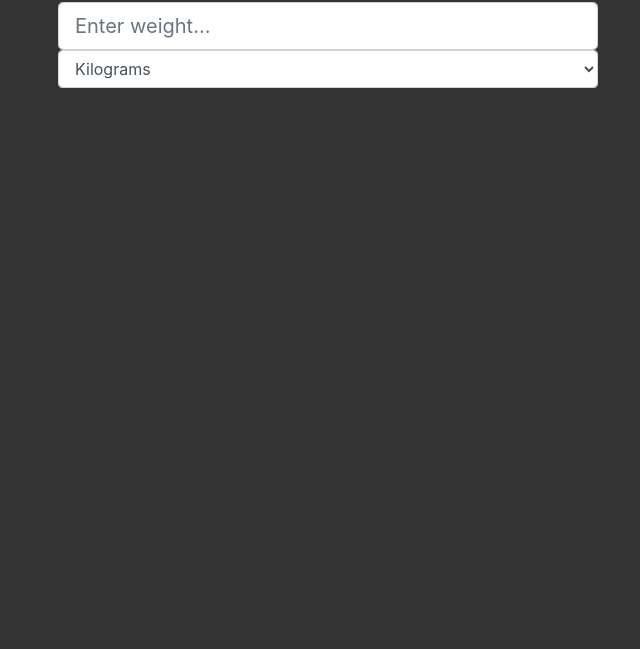
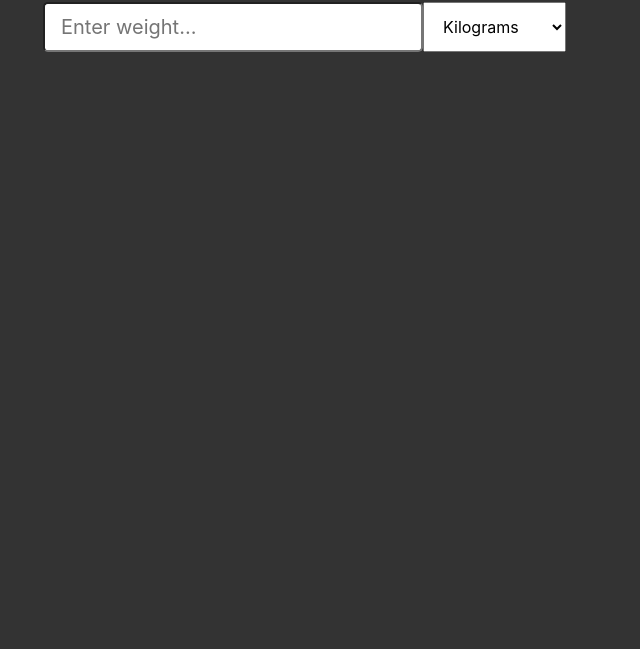
Before and after one commit to adouces/WeightConverter, a plain HTML site: page Own version/Index.html in a window 1280 px wide. Shown: the part 151-800 px from the top of the page, without its empty margins (312-952 px from the left). Drawn offline with nearby package versions, Linux system fonts and the light colour scheme.

Commit message:
Add files via upload

```diff
--- a/Own version/Index.html
+++ b/Own version/Index.html
@@ -20,9 +20,9 @@
             <div class="col-md-6 offset-md-3">
                 <h1 class="display-4 text-center mb-3">Weight Converter</h1>
                 <form>
-                    <div class="form-group">
-                        <input id="weightInput" type="number" class="form-control form-control-lg" placeholder="Enter weight...">
-                        <select class="form-control" id="inputType">
+                    <div class="form-group row">
+                        <input id="weightInput" type="number" class="col-form-control form-control-lg col-md-8" placeholder="Enter weight...">
+                        <select class="col-form-control col-sm-3" id="inputType">
                             <option value="kilograms" selected>Kilograms</option>
                             <option value="pounds">Pounds</option>
                             <option value="grams">Grams</option>
```
